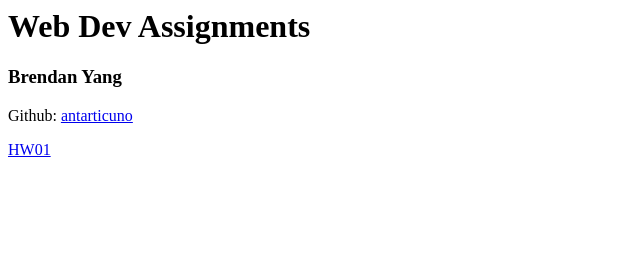
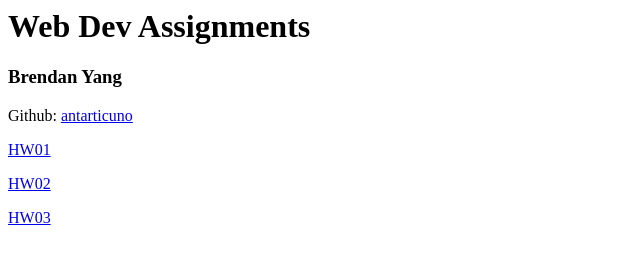
Before and after one commit to antarticuno/webdev, a plain HTML site: page www/main/index.html in a window 1280 px wide. Shown: the whole page, without its empty margins (0-640 px from the left). Drawn offline with Linux system fonts and the light colour scheme.

Commit message:
updated main with hw02 and hw03 links

```diff
--- a/www/main/index.html
+++ b/www/main/index.html
@@ -7,5 +7,7 @@
             <h3>Brendan Yang</h3>
             <p>Github: <a href="https://github.com/antarticuno?tab=repositories">antarticuno</a></p>
             <p><a href="http://hw01.antarticuno.com">HW01</a></p>
+	    <p><a href="http://hw02.antarticuno.com">HW02</a></p>
+	    <p><a href="http://hw03.antarticuno.com">HW03</a></p>
     </body>
 </html>
```
Also changed, not shown: 2 other files.
